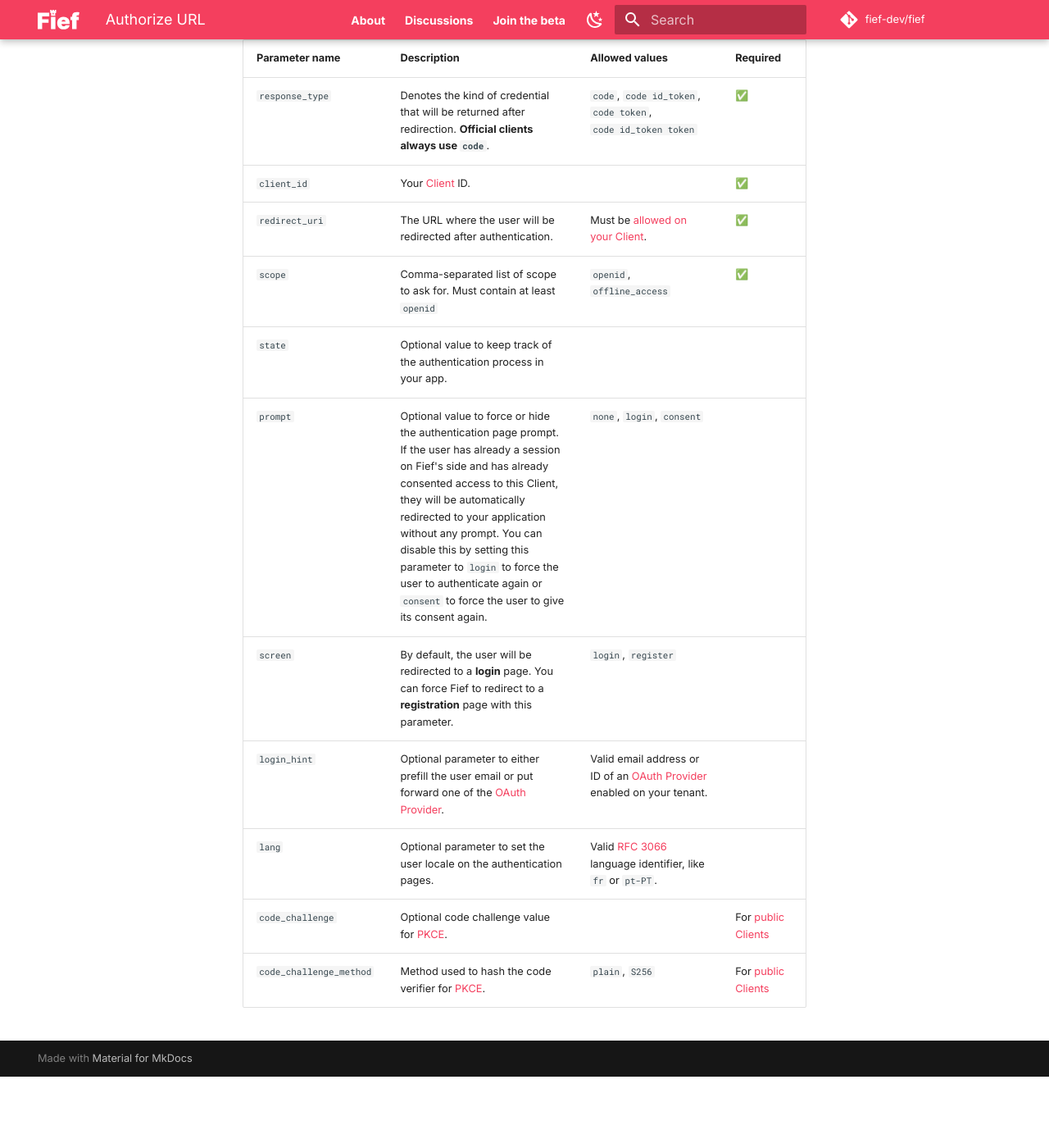
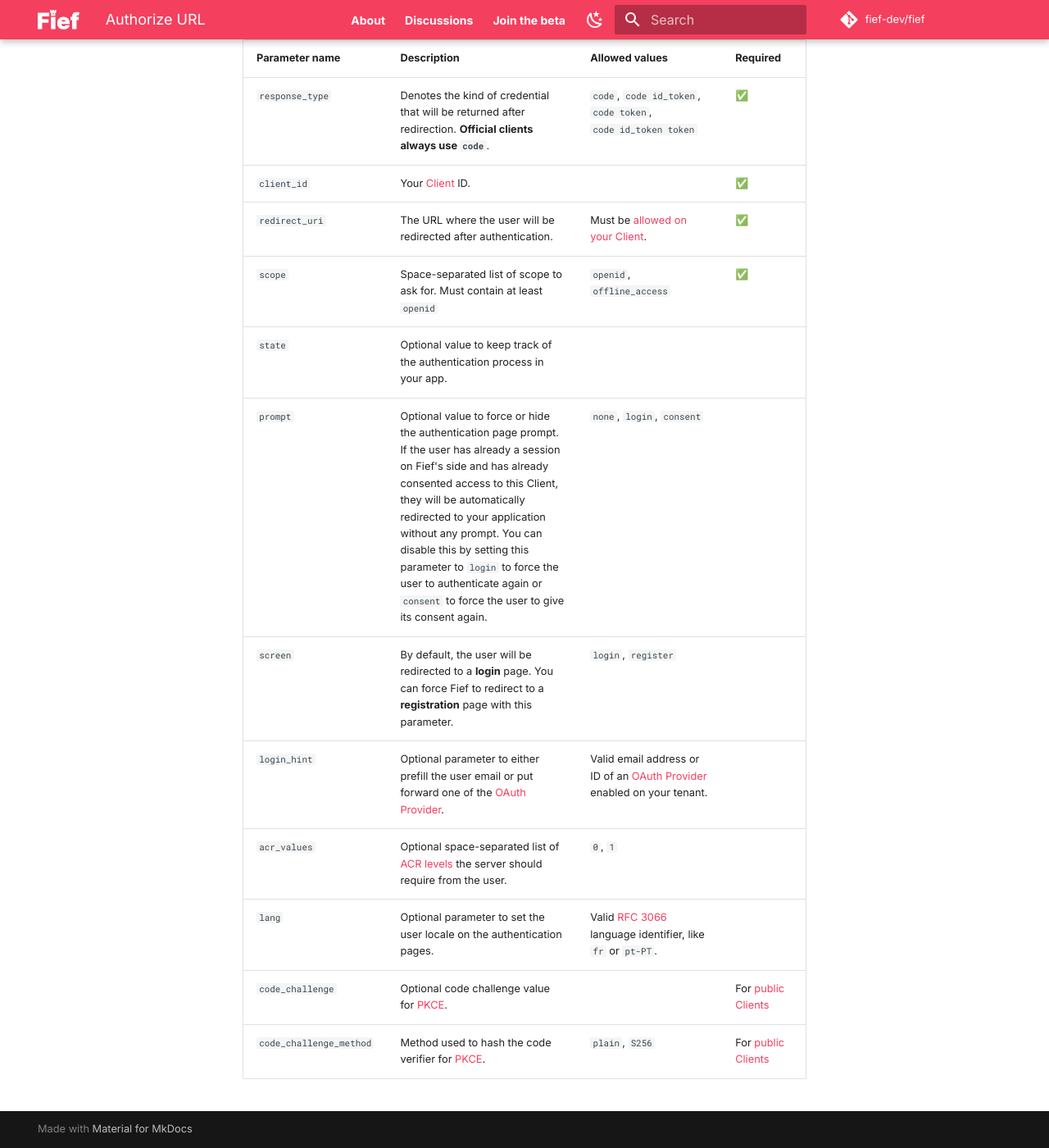
Before and after one commit to fief-dev/docs, an MkDocs documentation site: the page built from docs/going-further/authorize-url.md, in a window 1280 px wide and 1400 px high, scrolled down 365 px. Shown: the whole window at 82% size. Built offline with MkDocs 1.6.1 and Material for MkDocs 9.7.7, drawn with Linux system fonts in a browser that asks for light colours; comment, search, counter and statistics services are not loaded; before the commit the page ends 1678 px from its top, so only the background shows below that.

Commit message:
Add docs about ACR

```diff
--- a/docs/going-further/authorize-url.md
+++ b/docs/going-further/authorize-url.md
@@ -4,16 +4,17 @@ As we explain in [Understand OAuth2](../getting-started/oauth2.md), the first st
 
 This is done by redirecting them to the `/authorize` route of your tenant, with some specific parameters. Here is the full set of accepted parameters for the authorize URL. Most of them comes from the OAuth2 and OpenID specification, but Fief also defines some of its own.
 
-| Parameter name          | Description                                                                                                                                                                                                                                                                                                                                                                                                 | Allowed values                                                                                             | Required                                                     |
-| ----------------------- | ----------------------------------------------------------------------------------------------------------------------------------------------------------------------------------------------------------------------------------------------------------------------------------------------------------------------------------------------------------------------------------------------------------- | ---------------------------------------------------------------------------------------------------------- | ------------------------------------------------------------ |
-| `response_type`         | Denotes the kind of credential that will be returned after redirection. **Official clients always use `code`**.                                                                                                                                                                                                                                                                                             | `code`, `code id_token`, `code token`, `code id_token token`                                               | ✅                                                           |
-| `client_id`             | Your [Client](../configure/clients.md) ID.                                                                                                                                                                                                                                                                                                                                                                  |                                                                                                            | ✅                                                           |
-| `redirect_uri`          | The URL where the user will be redirected after authentication.                                                                                                                                                                                                                                                                                                                                             | Must be [allowed on your Client](../configure/clients.md#redirect-uris).                                   | ✅                                                           |
-| `scope`                 | Comma-separated list of scope to ask for. Must contain at least `openid`                                                                                                                                                                                                                                                                                                                                    | `openid`, `offline_access`                                                                                 | ✅                                                           |
-| `state`                 | Optional value to keep track of the authentication process in your app.                                                                                                                                                                                                                                                                                                                                     |                                                                                                            |                                                              |
-| `prompt`                | Optional value to force or hide the authentication page prompt. If the user has already a session on Fief's side and has already consented access to this Client, they will be automatically redirected to your application without any prompt. You can disable this by setting this parameter to `login` to force the user to authenticate again or `consent` to force the user to give its consent again. | `none`, `login`, `consent`                                                                                 |                                                              |
-| `screen`                | By default, the user will be redirected to a **login** page. You can force Fief to redirect to a **registration** page with this parameter.                                                                                                                                                                                                                                                                 | `login`, `register`                                                                                        |                                                              |
-| `login_hint`            | Optional parameter to either prefill the user email or put forward one of the [OAuth Provider](../configure/oauth-providers.md).                                                                                                                                                                                                                                                                           | Valid email address or ID of an [OAuth Provider](../configure/oauth-providers.md) enabled on your tenant. |                                                              |
-| `lang`                  | Optional parameter to set the user locale on the authentication pages.                                                                                                                                                                                                                                                                                                                                      | Valid [RFC 3066](https://www.rfc-editor.org/rfc/rfc3066) language identifier, like `fr` or `pt-PT`.        |                                                              |
-| `code_challenge`        | Optional code challenge value for [PKCE](./pkce.md).                                                                                                                                                                                                                                                                                                                                                        |                                                                                                            | For [public Clients](../configure/clients.md#public-clients) |
-| `code_challenge_method` | Method used to hash the code verifier for [PKCE](./pkce.md).                                                                                                                                                                                                                                                                                                                                                | `plain`, `S256`                                                                                            | For [public Clients](../configure/clients.md#public-clients) |
+| Parameter name          | Description                                                                                                                                                                                                                                                                                                                                                                                                 | Allowed values                                                                                            | Required                                                     |
+| ----------------------- | ----------------------------------------------------------------------------------------------------------------------------------------------------------------------------------------------------------------------------------------------------------------------------------------------------------------------------------------------------------------------------------------------------------- | --------------------------------------------------------------------------------------------------------- | ------------------------------------------------------------ |
+| `response_type`         | Denotes the kind of credential that will be returned after redirection. **Official clients always use `code`**.                                                                                                                                                                                                                                                                                             | `code`, `code id_token`, `code token`, `code id_token token`                                              | ✅                                                           |
+| `client_id`             | Your [Client](../configure/clients.md) ID.                                                                                                                                                                                                                                                                                                                                                                  |                                                                                                           | ✅                                                           |
+| `redirect_uri`          | The URL where the user will be redirected after authentication.                                                                                                                                                                                                                                                                                                                                             | Must be [allowed on your Client](../configure/clients.md#redirect-uris).                                  | ✅                                                           |
+| `scope`                 | Space-separated list of scope to ask for. Must contain at least `openid`                                                                                                                                                                                                                                                                                                                                    | `openid`, `offline_access`                                                                                | ✅                                                           |
+| `state`                 | Optional value to keep track of the authentication process in your app.                                                                                                                                                                                                                                                                                                                                     |                                                                                                           |                                                              |
+| `prompt`                | Optional value to force or hide the authentication page prompt. If the user has already a session on Fief's side and has already consented access to this Client, they will be automatically redirected to your application without any prompt. You can disable this by setting this parameter to `login` to force the user to authenticate again or `consent` to force the user to give its consent again. | `none`, `login`, `consent`                                                                                |                                                              |
+| `screen`                | By default, the user will be redirected to a **login** page. You can force Fief to redirect to a **registration** page with this parameter.                                                                                                                                                                                                                                                                 | `login`, `register`                                                                                       |                                                              |
+| `login_hint`            | Optional parameter to either prefill the user email or put forward one of the [OAuth Provider](../configure/oauth-providers.md).                                                                                                                                                                                                                                                                            | Valid email address or ID of an [OAuth Provider](../configure/oauth-providers.md) enabled on your tenant. |                                                              |
+| `acr_values`            | Optional space-separated list of [ACR levels](./acr.md) the server should require from the user.                                                                                                                                                                                                                                                                                                            | `0`, `1`                                                                                                  |                                                              |
+| `lang`                  | Optional parameter to set the user locale on the authentication pages.                                                                                                                                                                                                                                                                                                                                      | Valid [RFC 3066](https://www.rfc-editor.org/rfc/rfc3066) language identifier, like `fr` or `pt-PT`.       |                                                              |
+| `code_challenge`        | Optional code challenge value for [PKCE](./pkce.md).                                                                                                                                                                                                                                                                                                                                                        |                                                                                                           | For [public Clients](../configure/clients.md#public-clients) |
+| `code_challenge_method` | Method used to hash the code verifier for [PKCE](./pkce.md).                                                                                                                                                                                                                                                                                                                                                | `plain`, `S256`                                                                                           | For [public Clients](../configure/clients.md#public-clients) |
--- a/mkdocs.yml
+++ b/mkdocs.yml
@@ -126,6 +126,7 @@ nav:
   - 'Going further':
     - going-further/byod.md
     - going-further/authorize-url.md
+    - going-further/acr.md
     - going-further/pkce.md
     - going-further/id-token-encryption.md
     - going-further/oauth-provider-token.md
```
Also changed, not shown: docs/going-further/acr.md (added, +42 -0 lines).
